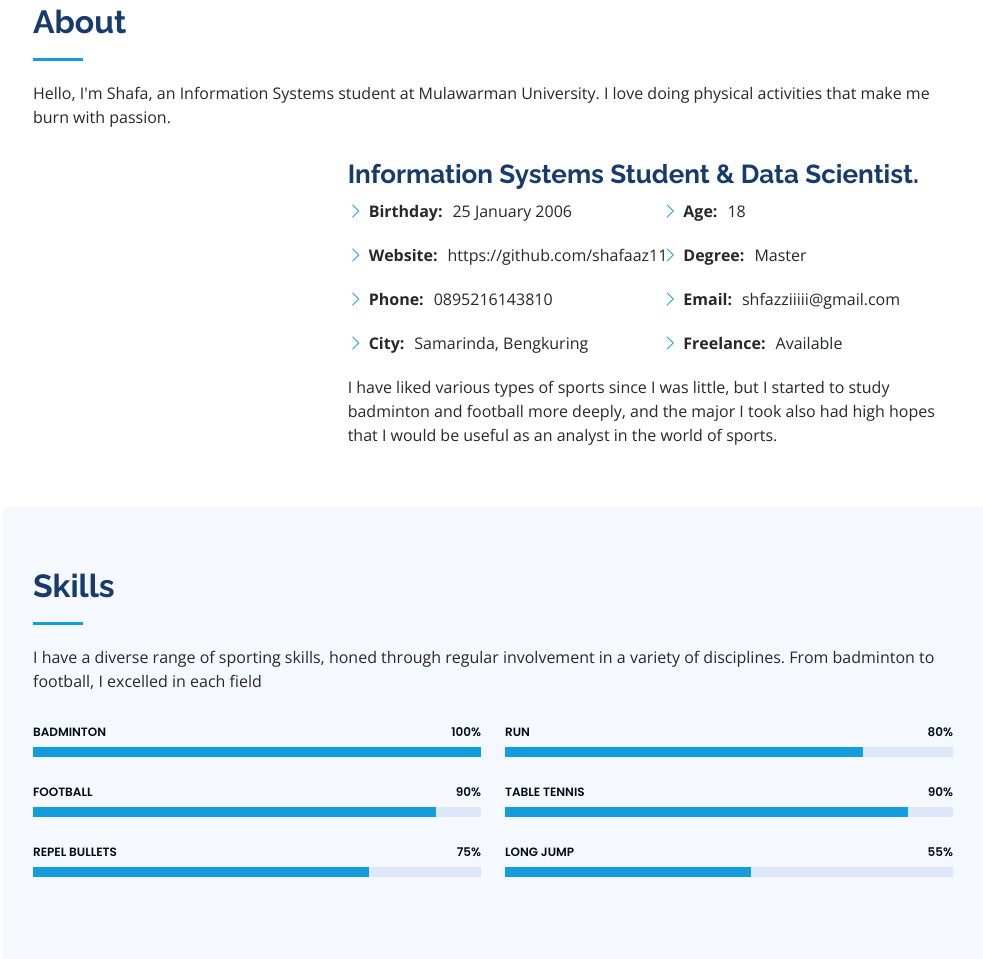
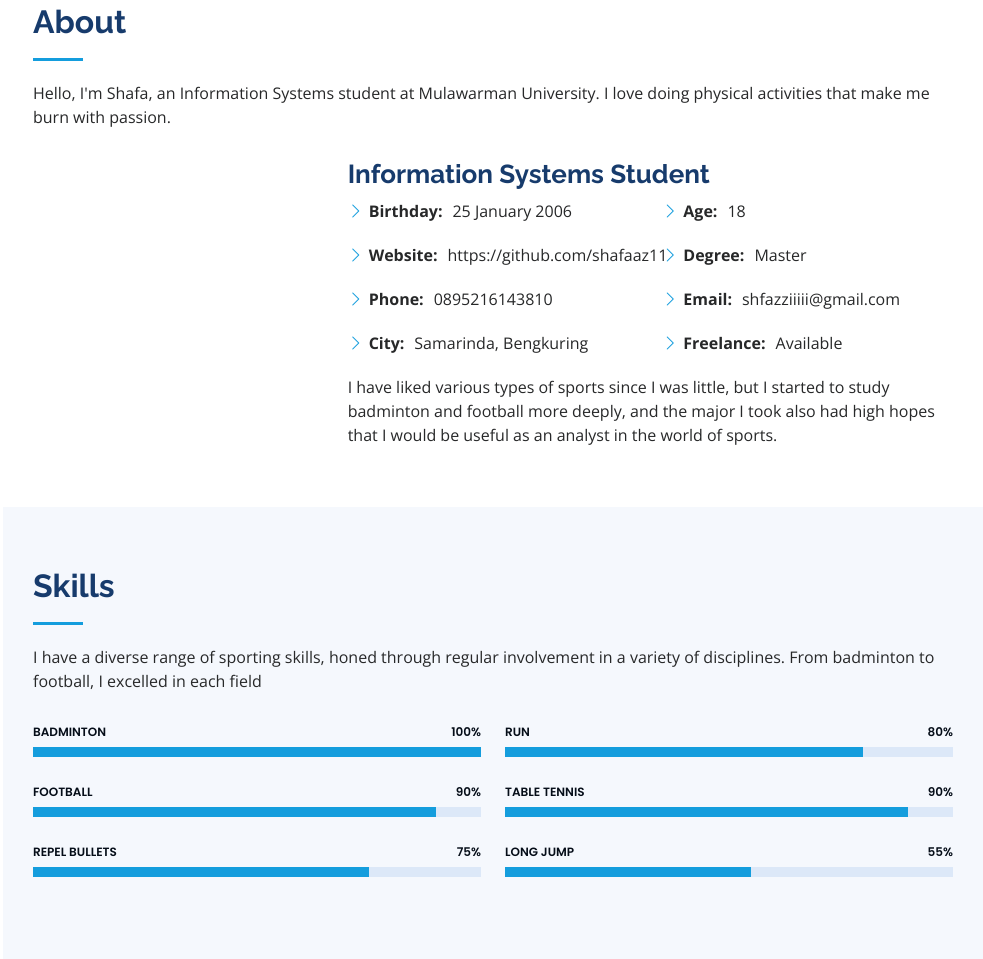
Before and after one commit to shafaaz11/Mini-Project-2, a plain HTML site: page index.html in a window 1280 px wide. Shown: the part 857-1816 px from the top of the page, without its empty margins (297-1280 px from the left). Drawn offline with nearby package versions, Linux system fonts and the light colour scheme.

Commit message:
Update index.html

```diff
--- a/index.html
+++ b/index.html
@@ -125,7 +125,7 @@
               <img src="assets/img/shafa.jpeg" class="img-fluid" alt="" />
             </div>
             <div class="col-lg-8 pt-4 pt-lg-0 content" data-aos="fade-left">
-              <h3>Information Systems Student &amp; Data Scientist.</h3>
+              <h3>Information Systems Student</h3>
               <div class="row">
                 <div class="col-lg-6">
                   <ul>
```
